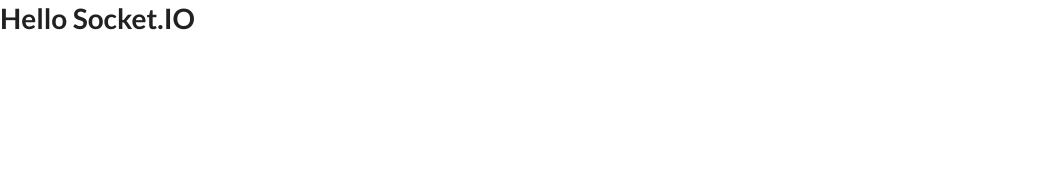
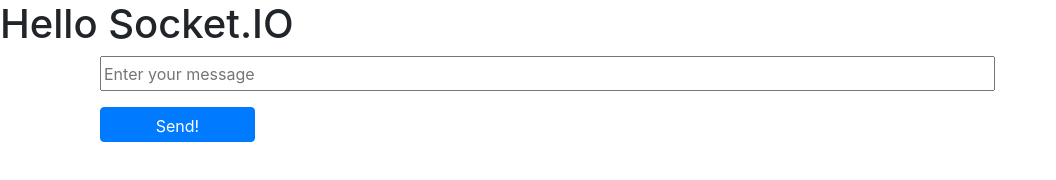
Before and after one commit to xeusteerapat/chat-app-socketIO, a website: page public/index.html in a window 1280 px wide. Shown: the whole page, without its empty margins (0-1056 px from the left). Drawn offline with nearby package versions, Linux system fonts and the light colour scheme; no server answers.

Commit message:
[edit] bootstrap

```diff
--- a/public/index.html
+++ b/public/index.html
@@ -3,14 +3,30 @@
 <head>
   <meta charset="UTF-8">
   <meta name="viewport" content="width=device-width, initial-scale=1.0">
-  <link rel="stylesheet" href="https://cdnjs.cloudflare.com/ajax/libs/semantic-ui/2.4.1/semantic.min.css"
-    integrity="sha512-8bHTC73gkZ7rZ7vpqUQThUDhqcNFyYi2xgDgPDHc+GXVGHXq+xPjynxIopALmOPqzo9JZj0k6OqqewdGO3EsrQ=="
-    crossorigin="anonymous" />
+  <link rel="stylesheet" href="https://stackpath.bootstrapcdn.com/bootstrap/4.5.2/css/bootstrap.min.css"
+    integrity="sha384-JcKb8q3iqJ61gNV9KGb8thSsNjpSL0n8PARn9HuZOnIxN0hoP+VmmDGMN5t9UJ0Z" crossorigin="anonymous">
+    <link rel="stylesheet" href="style.css">
   <title>Chat App</title>
 </head>
 <body>
   <h1>Hello Socket.IO</h1>
-  <div id="chat"></div>
+  <div class="container">
+    <div class="row">
+      <div class="col-sm-12">
+        <form id="message-form">
+          <div class="col-sm-10">
+            <input type="text" id="user-message" placeholder="Enter your message">
+          </div>
+          <div class="col-sm-2">
+            <input class="btn btn-primary" type="submit" value="Send!">
+          </div>
+        </form>
+        <ul id="messages">
+          <!-- This is will be populated by JS -->
+        </ul>
+      </div>
+    </div>
+  </div>
   <script src="/socket.io/socket.io.js"></script>
   <script src="app.js"></script>
 </body>
--- /dev/null
+++ b/public/style.css
@@ -0,0 +1,5 @@
+input {
+  width: 100%;
+  height: 35px;
+  margin-bottom: 1rem;
+}
```
